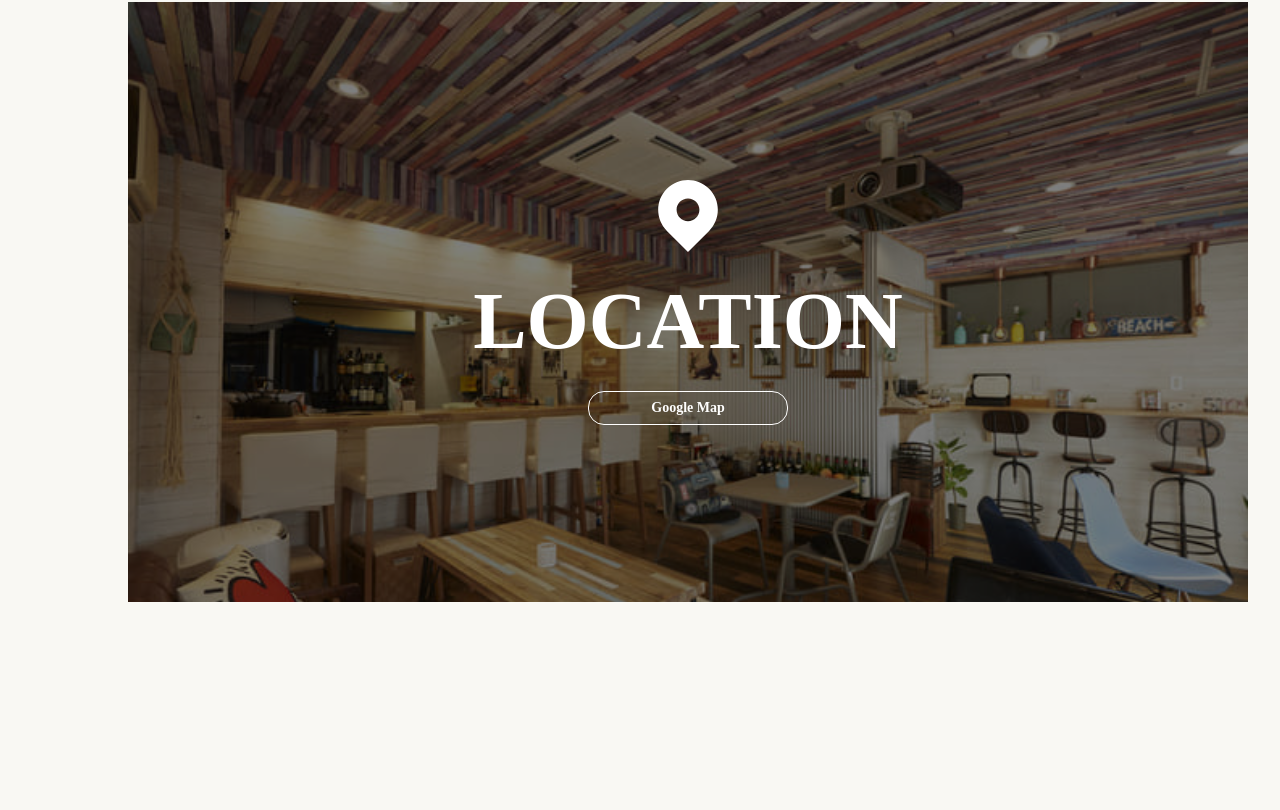
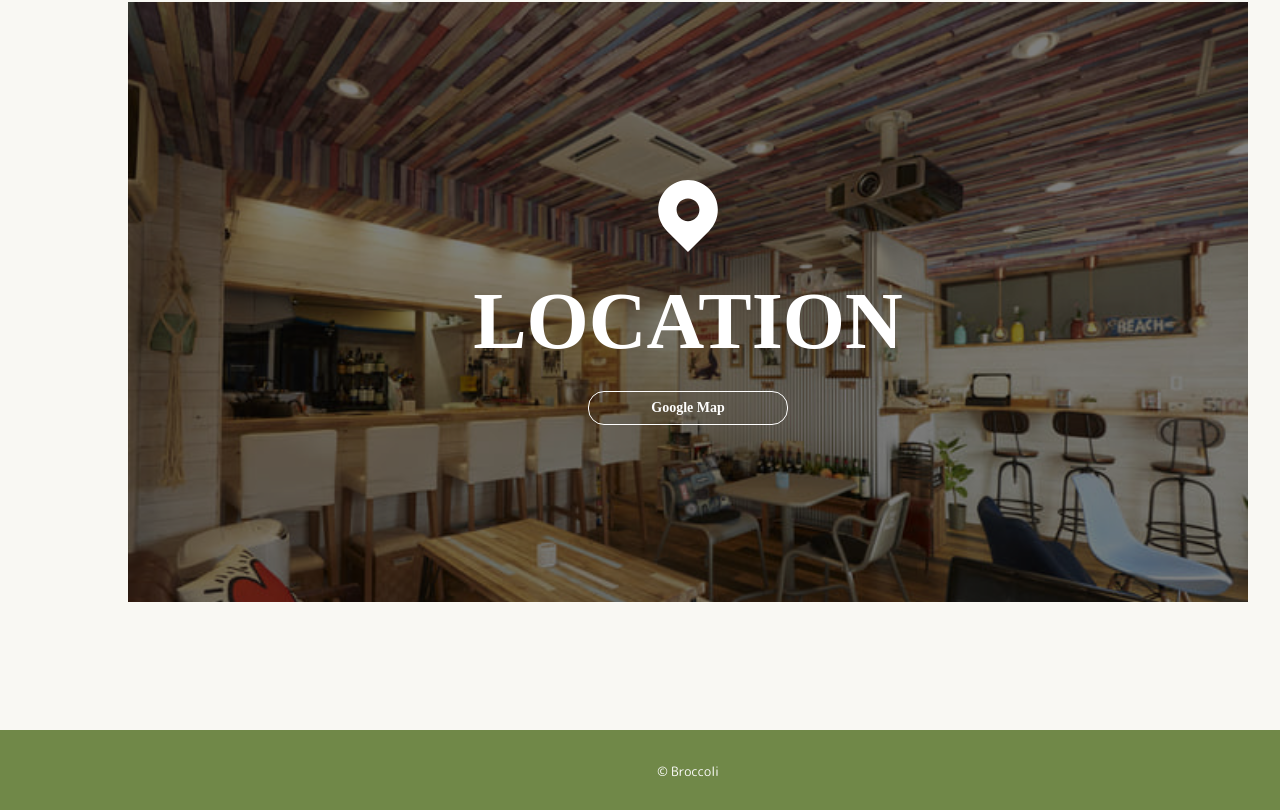
Before and after one commit to tnccc/broccoli, a Vue app: page / in a window 1280 px wide. Shown: the part 4160-4970 px from the top of the page. Before the commit the page ends 4762 px from the top, so only its background shows below. Built offline with nearby package versions, Linux system fonts and the light colour scheme; a web font is replaced by a local one.

Commit message:
GlobalFooterを作成する

```diff
--- a/src/App.vue
+++ b/src/App.vue
@@ -5,6 +5,7 @@ import SectionOfConcept from '@/components/section/OfConcept.vue'
 import SectionOfMenu from '@/components/section/OfMenu.vue'
 import SectionOfGallery from '@/components/section/OfGallery.vue'
 import SectionOfLocation from '@/components/section/OfLocation.vue'
+import GlobalFooter from '@/components/GlobalFooter.vue'
 </script>
 
 <template>
@@ -16,16 +17,14 @@ import SectionOfLocation from '@/components/section/OfLocation.vue'
       />
       <SectionOfGallery :class="[$style.gallery, $style.margin]"/>
       <SectionOfLocation :class="[$style.location, $style.margin]"/>
-
     </main>
+    <GlobalFooter />
 </template>
 
 <style lang="scss" module>
 .main {
   display: flex;
   flex-direction: column;
-  width: 100%;
-  height: calc(100dvh - var(--header-height));
 
   .top {
     margin-block-start: calc(var(--bv) * 16);
--- a/src/assets/scss/base.scss
+++ b/src/assets/scss/base.scss
@@ -35,6 +35,7 @@
 
   // component
   --header-height   : #{rem(54)};
+  --footer-height   : #{rem(80)};
   --navigation-width: #{rem(180)};
 }
 
--- /dev/null
+++ b/src/components/GlobalFooter.vue
@@ -0,0 +1,22 @@
+<script setup lang="ts"></script>
+
+<template>
+  <footer :class="$style.footer">
+    <div :class="$style.container">
+      <small>&copy; Broccoli</small>
+    </div>
+  </footer>
+</template>
+
+<style lang="scss" module>
+.footer {
+  display           : flex;
+  align-items       : center;
+  justify-content   : center;
+  height            : var(--footer-height);
+  margin-block-start: calc(var(--bv) * 16);
+  padding-inline    : calc(var(--bv) * 16) calc(var(--bv) * 4);;
+  color             : var(--white);
+  background-color  : var(--green);
+}
+</style>
```
